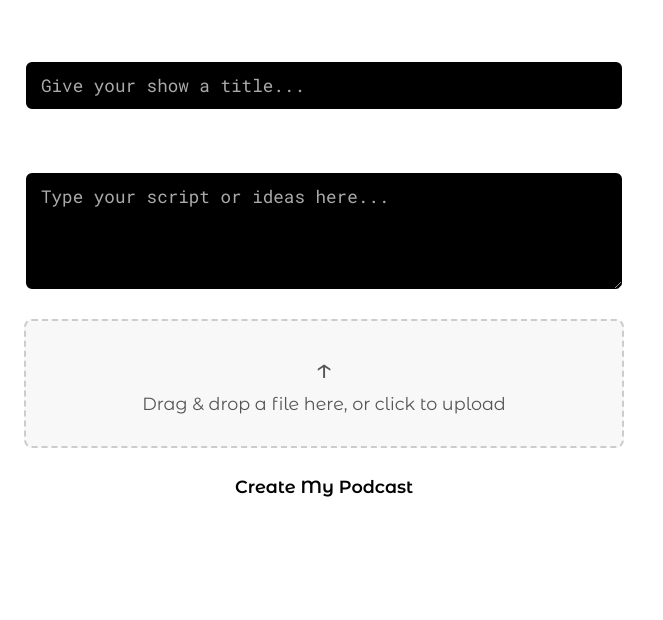
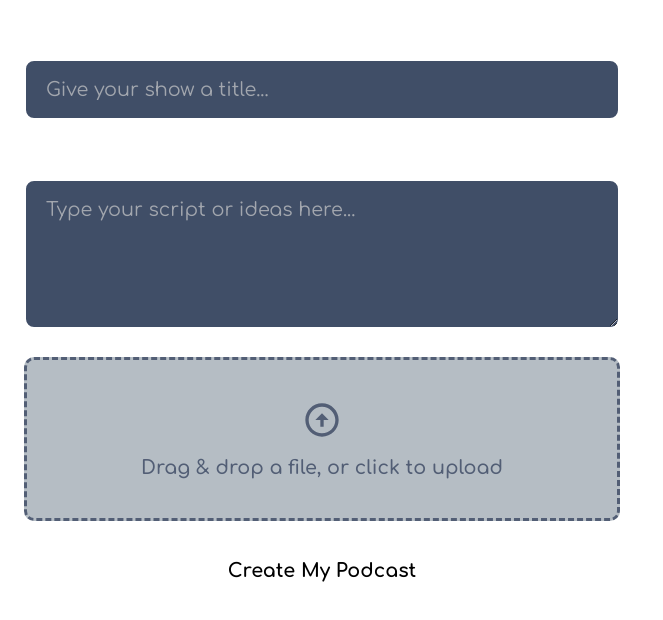
Before and after one commit to jmvanwie/mosaic-deploy, a plain HTML site: page index.html in a window 1280 px wide. Shown: the whole page, without its empty margins (0-663 px from the left). Drawn offline with Linux system fonts and the light colour scheme.

Commit message:
Style: Change font to Comfortaa and update box styles

```diff
--- a/index.html
+++ b/index.html
@@ -6,20 +6,18 @@
     <title>Podcast Generator</title>
     <link rel="preconnect" href="https://fonts.googleapis.com">
     <link rel="preconnect" href="https://fonts.gstatic.com" crossorigin>
-    <link href="https://fonts.googleapis.com/css2?family=Montserrat+Alternates:wght@400;500;600&family=Roboto+Mono&family=Roboto&display=swap" rel="stylesheet">
+    <link href="https://fonts.googleapis.com/css2?family=Comfortaa:wght@400;500;600;700&family=Roboto:wght@400;500&display=swap" rel="stylesheet">
 
     <style>
         :root {
             --primary-glow-color: #00aaff;
-            --dark-background: #000000;
             --light-outline: #ffffff;
-            --gray-background: #f8f8f8;
-            --gray-border: #ccc;
-            --gray-text: #555;
             --white: #ffffff;
-            /* Using Montserrat Alternates for display text */
-            --font-display: "Montserrat Alternates", sans-serif;
-            --font-mono: "Roboto Mono", monospace;
+            /* Updated Brand Colors & Fonts */
+            --input-bg-color: #404e67;
+            --upload-box-bg: #b5bdc4;
+            --upload-box-border: #525e75;
+            --font-display: "Comfortaa", cursive;
             --font-body: "Roboto", sans-serif;
         }
 
@@ -34,12 +32,12 @@
         .app-container {
             display: flex;
             flex-wrap: wrap;
-            gap: 2rem;
+            gap: 2.5rem; /* Increased gap */
         }
 
         .form-column, .repository-column {
             flex: 1;
-            min-width: 320px;
+            min-width: 350px; /* Slightly wider base width */
         }
 
         .input-group {
@@ -50,76 +48,96 @@
             display: block;
             margin-bottom: 0.75rem;
             font-weight: 500;
-            font-size: 1.2rem;
+            font-size: 1.3rem; /* Slightly larger label */
             font-family: var(--font-display);
         }
 
+        /* --- Updated Input Box Styles --- */
         .form-input {
             width: 100%;
-            padding: 12px 15px;
+            padding: 18px 20px; /* Increased padding for more height */
             border: 2px solid var(--light-outline);
-            background-color: var(--dark-background);
+            background-color: var(--input-bg-color); /* New background color */
             color: var(--light-outline);
-            border-radius: 8px;
-            font-family: var(--font-mono);
-            font-size: 1.1rem;
+            border-radius: 10px; /* More rounded corners */
+            font-family: var(--font-display);
+            font-size: 1.2rem; /* Larger font for input */
             transition: all 0.3s ease;
             box-sizing: border-box;
         }
 
-        .form-input::placeholder { color: #aaa; font-family: var(--font-mono); }
+        .form-input::placeholder {
+            color: #ccc;
+            opacity: 0.7;
+            font-family: var(--font-display);
+        }
+
         .form-input:focus {
             outline: none;
             border-color: var(--primary-glow-color);
-            box-shadow: 0 0 0 3px rgba(0, 170, 255, 0.35);
+            box-shadow: 0 0 0 4px rgba(0, 170, 255, 0.35);
         }
-        textarea.form-input { min-height: 120px; resize: vertical; }
+
+        textarea.form-input {
+            min-height: 150px; /* Taller text area */
+            resize: vertical;
+        }
 
         /* --- Updated File Drop Area --- */
         .file-drop-area {
             margin-top: 1rem;
-            border: 2px dashed var(--gray-border); /* Dark gray border */
-            border-radius: 8px;
-            padding: 2rem;
+            border: 3px dashed var(--upload-box-border); /* Thicker, new color border */
+            border-radius: 10px;
+            padding: 2.5rem 1.5rem; /* More vertical padding */
             text-align: center;
             font-family: var(--font-display);
-            font-size: 1.1rem;
-            background-color: var(--gray-background); /* Gray background */
-            color: var(--gray-text); /* Dark gray text */
+            font-size: 1.2rem;
+            font-weight: 600;
+            background-color: var(--upload-box-bg); /* New background color */
+            color: var(--upload-box-border); /* New text color */
             transition: background-color 0.3s ease;
         }
 
-        .file-drop-area:hover { background-color: #e9e9e9; cursor: pointer; }
-        .file-upload-icon {
-            font-size: 2rem;
-            line-height: 1;
-            margin-bottom: 0.5rem;
-            display: block;
+        .file-drop-area:hover {
+            background-color: #a9b1b8;
+            cursor: pointer;
+        }
+
+        .file-upload-icon svg {
+            width: 40px; /* Icon size */
+            height: 40px;
+            margin-bottom: 0.8rem;
         }
 
         .generate-btn {
             background-color: var(--light-outline);
-            color: var(--dark-background);
+            color: #000;
             border: none;
-            padding: 12px 25px;
-            border-radius: 8px;
-            font-size: 1.1rem;
+            padding: 15px 25px;
+            border-radius: 10px;
+            font-size: 1.2rem;
             font-family: var(--font-display);
-            font-weight: 600;
+            font-weight: 700;
             cursor: pointer;
             transition: all 0.3s ease;
             width: 100%;
-            margin-top: 1rem;
+            margin-top: 1.5rem;
         }
-        .generate-btn:hover { background-color: var(--primary-glow-color); color: var(--white); }
 
-        #status-container, .repository-item { display: none; } /* Hide until used */
+        .generate-btn:hover {
+            background-color: var(--primary-glow-color);
+            color: var(--white);
+            transform: translateY(-2px);
+            box-shadow: 0 4px 10px rgba(0, 170, 255, 0.2);
+        }
 
         /* Other styles for progress bar, repository, etc. remain the same */
+        .repository-title { font-family: var(--font-display); }
 
     </style>
 </head>
 <body>
+
     <div class="app-container">
         <div class="form-column">
             <div class="input-group">
@@ -131,11 +149,15 @@
                 <textarea id="context" class="form-input" placeholder="Type your script or ideas here..."></textarea>
             </div>
             <div class="file-drop-area">
-                <span class="file-upload-icon">↑</span>
-                Drag & drop a file here, or click to upload
+                <div class="file-upload-icon">
+                    <svg viewBox="0 0 24 24" fill="none" xmlns="http://www.w3.org/2000/svg">
+                        <path d="M12 2C6.48 2 2 6.48 2 12C2 17.52 6.48 22 12 22C17.52 22 22 17.52 22 12C22 6.48 17.52 2 12 2ZM12 20C7.59 20 4 16.41 4 12C4 7.59 7.59 4 12 4C16.41 4 20 7.59 20 12C20 16.41 16.41 20 12 20ZM13 12V16H11V12H8L12 8L16 12H13Z" fill="#525e75"/>
+                    </svg>
+                </div>
+                Drag & drop a file, or click to upload
             </div>
             <button class="generate-btn">Create My Podcast</button>
-            <div id="status-container">
+            <div id="status-container" style="display: none;">
                 <div id="progress-bar"></div>
             </div>
         </div>
@@ -147,6 +169,7 @@
 
     <script>
       // The JavaScript functionality remains the same for now
+      // We will add logic for the file drop later
     </script>
 </body>
 </html>
```
